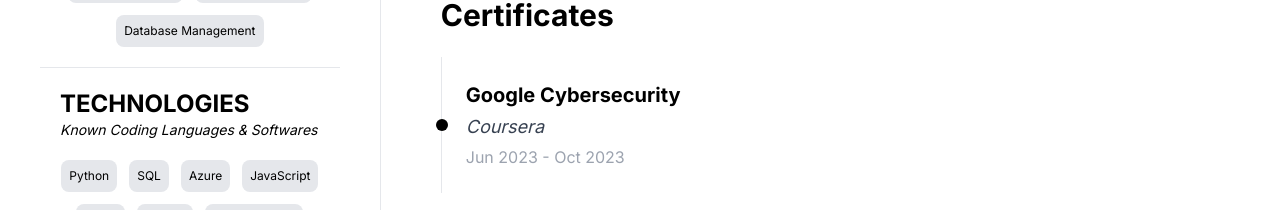
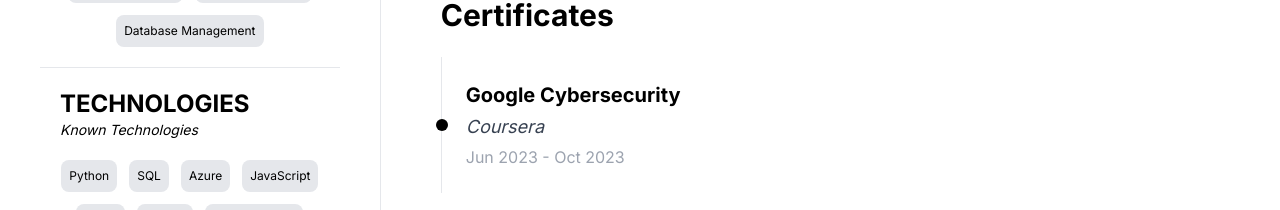
Before and after one commit to livininlimbo/resume, a React (Vite) app: page / in a window 1280 px wide. Shown: the part 1480-1690 px from the top of the page. Built offline with nearby package versions, Linux system fonts and the light colour scheme.

Commit message:
Update HomeLeft.jsx

```diff
--- a/src/components/HomeLeft.jsx
+++ b/src/components/HomeLeft.jsx
@@ -133,7 +133,7 @@
                     </motion.div>
                         <motion.div initial={{ opacity: 0.4, scale: 0.8}} whileInView={{ opacity: 1, scale: 1}} viewport={{ once: true}} className="flex flex-col items-start justify-start border-b p-5 dark:border-gray-700">
                         <motion.h1 initial={{ opacity: 0.4, scale: 0.8}} whileInView={{ opacity: 1, scale: 1}} viewport={{ once: true}} className='text-base font-semibold md:text-2xl'>TECHNOLOGIES</motion.h1>
-                        <p className='flex flex-col items-start justify-start text-sm gap-y-10 font-lighter italic'>Known Coding Languages & Softwares</p>
+                        <p className='flex flex-col items-start justify-start text-sm gap-y-10 font-lighter italic'>Known Technologies</p>
                         <div className="flex flex-wrap gap-3 pt-5"></div>
                             <motion.div initial={{ opacity: 0.4, scale: 0.8}} whileInView={{ opacity: 1, scale: 1}} viewport={{ once: true}}className="flex flex-wrap gap-3 justify-center">
                                 <span className="bg-gray-200 dark:bg-gray-800 p-2 rounded-lg text-xs">Python</span>
```
